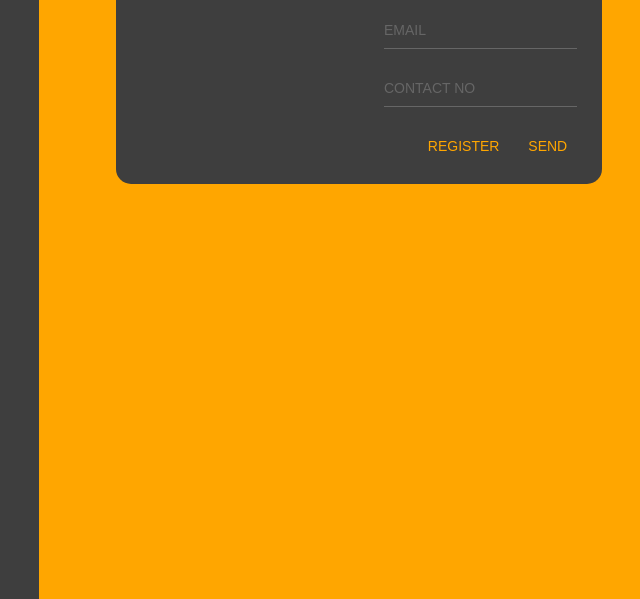
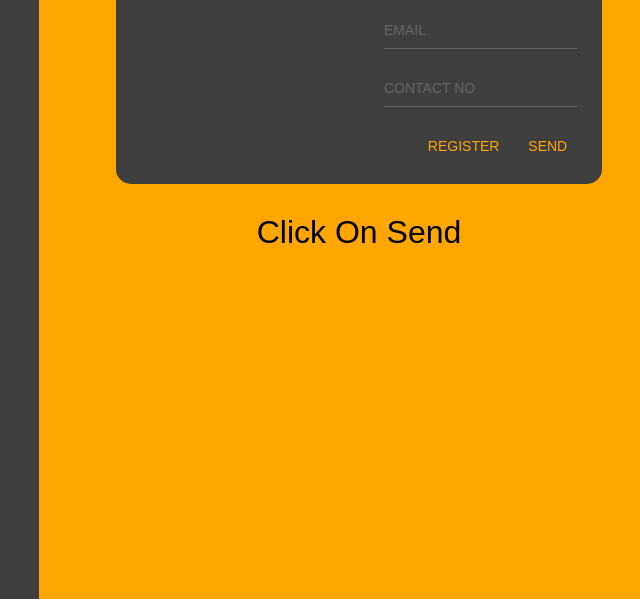
Before and after one commit to Aakash1020/FirstUI, a website: page login.html in a window 1280 px wide. Shown: the part 804-1403 px from the top of the page, without its empty margins (601-1241 px from the left). Drawn offline with nearby package versions, Linux system fonts and the light colour scheme.

Commit message:
Final Commit

```diff
--- a/login.html
+++ b/login.html
@@ -241,6 +241,11 @@
 		.app-form-button:hover {
 		  color: #FFA600;
 		}
+		.t1{
+			font-size: 1em;
+			text-align: center;
+			margin-top: 30px;
+		}
 
 	</style>
 
@@ -302,7 +307,11 @@
 		        	</div>
 		      	</div>
 		    </div>
+		    <div class="t1">Click On Send</div>
 		</div>
+
+
+
 	</div>
 
 	        <script src="https://ajax.googleapis.com/ajax/libs/jquery/3.1.0/jquery.min.js"></script>
```
